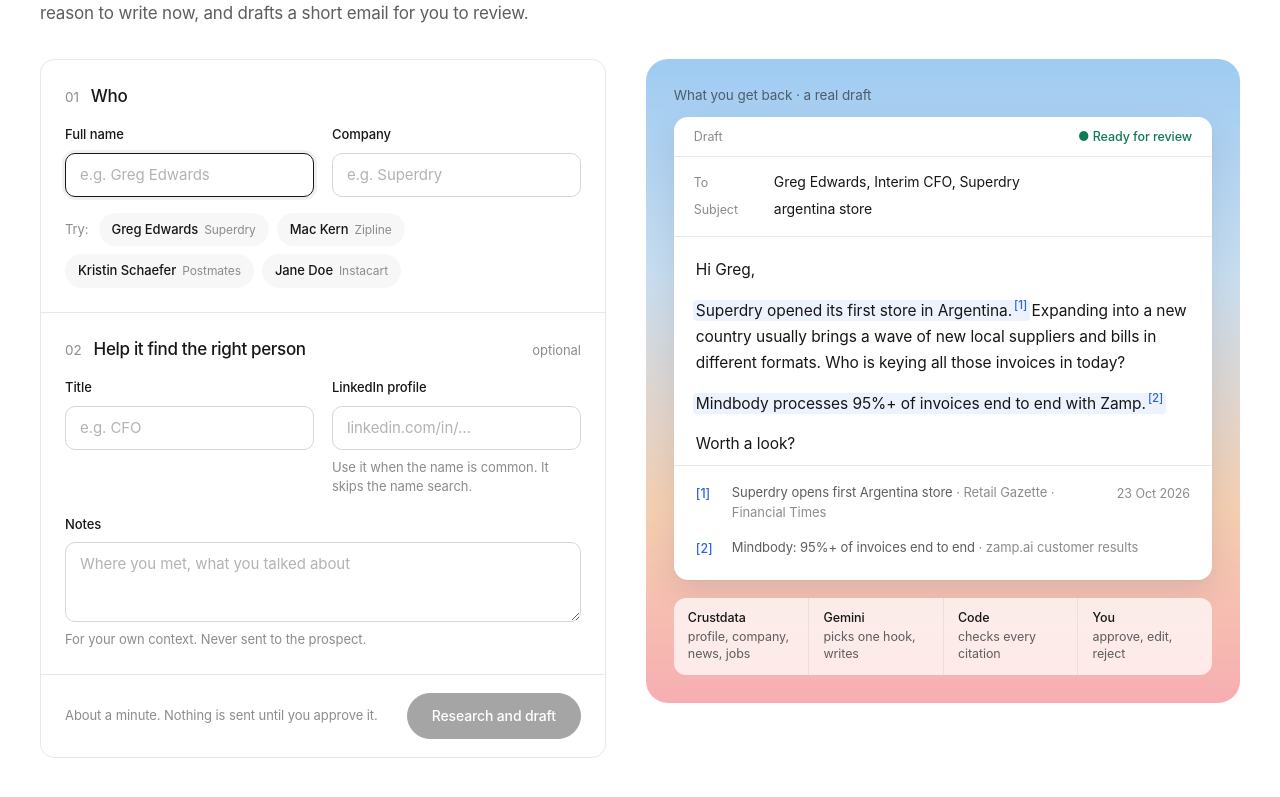
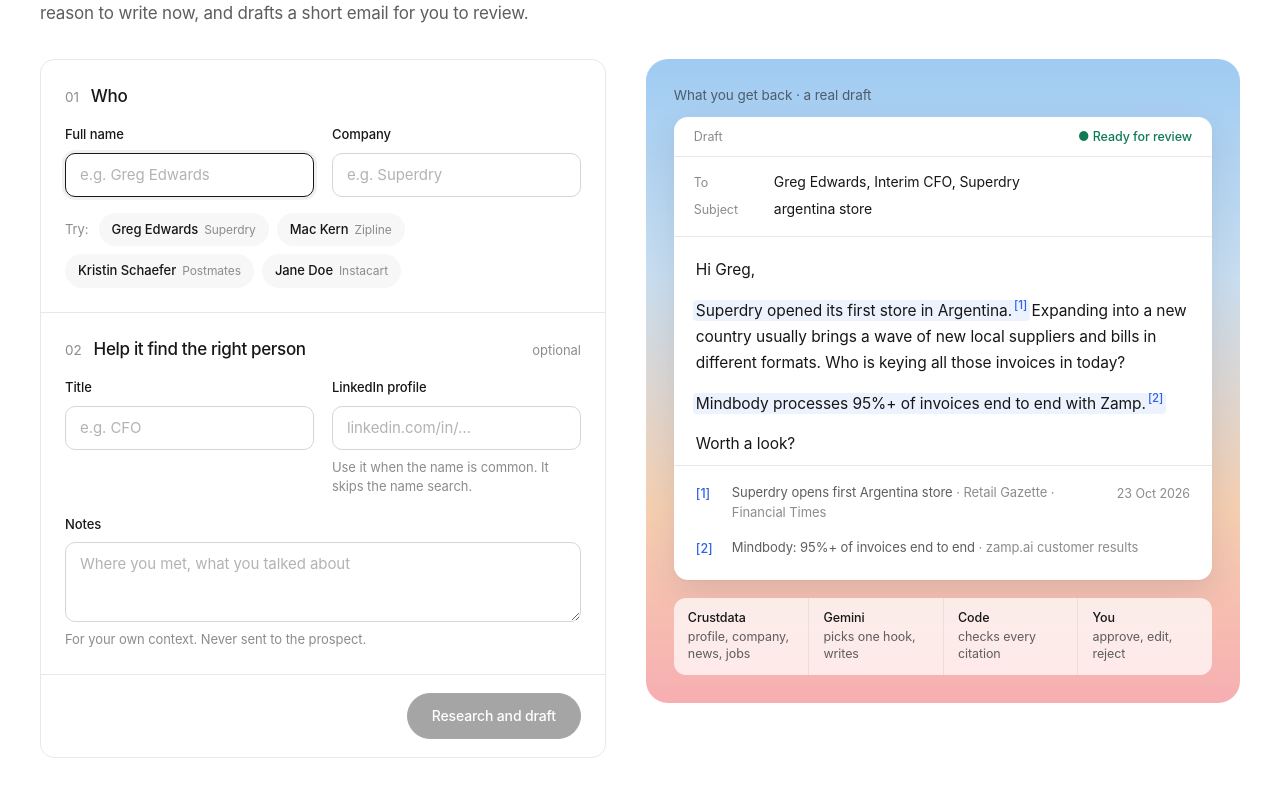
Before and after one commit to nitininhouse/footnote, a React (Vite) app in the folder frontend/: page / in a window 1280 px wide. Shown: the part 271-1068 px from the top of the page. Built offline with nearby package versions, Linux system fonts and the light colour scheme; no server answers.

Commit message:
Remove the timing hint under the form

```diff
--- a/frontend/src/pages/NewRun.tsx
+++ b/frontend/src/pages/NewRun.tsx
@@ -101,7 +101,7 @@ export default function NewRun(_: { cfg: Config | null }) {
             </div>
           </div>
           <div className="form-foot">
-            <span className="hint">About a minute. Nothing is sent until you approve it.</span>
+            <span />
             <button className="btn primary lg" disabled={busy || (!f.linkedin && (!f.name || !f.company))}>{busy ? 'Starting…' : 'Research and draft'}</button>
           </div>
           {err && <div className="banner bad" style={{ margin: '0 20px 16px' }}>{err}</div>}
```
